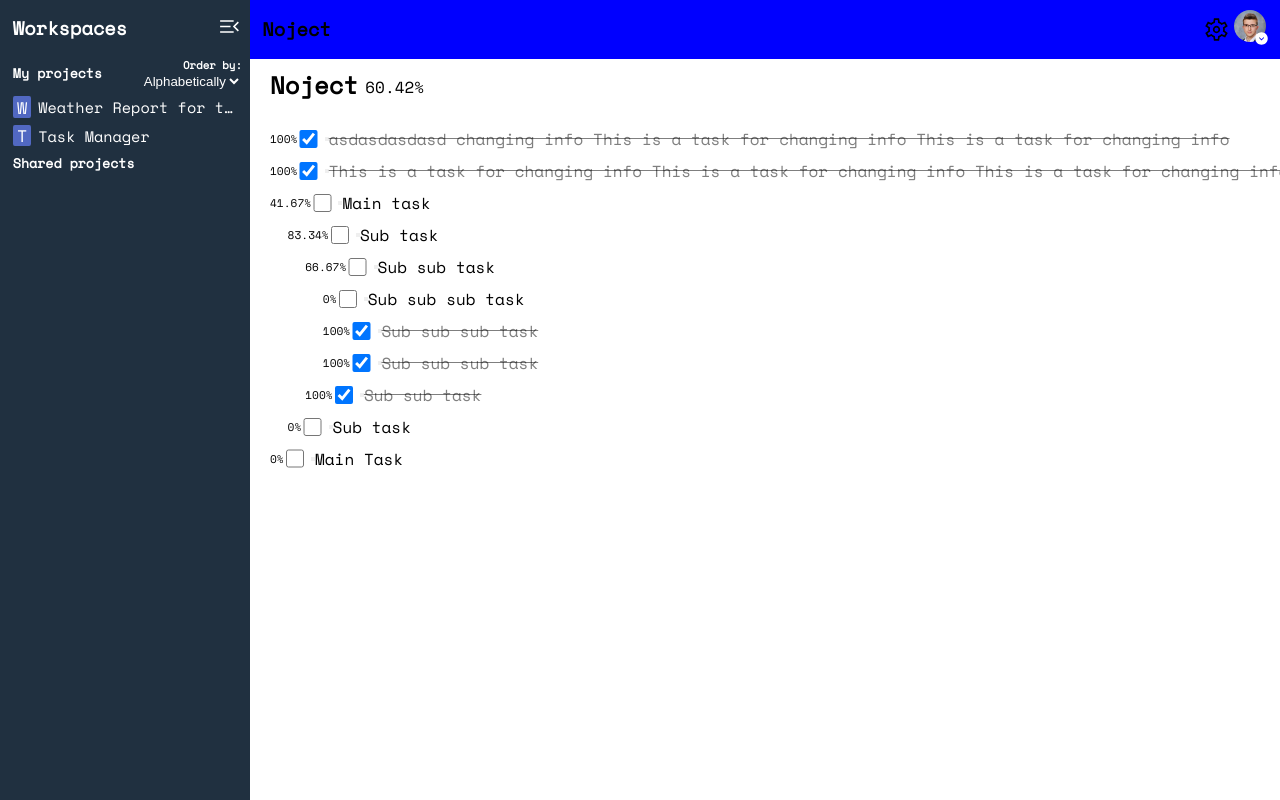
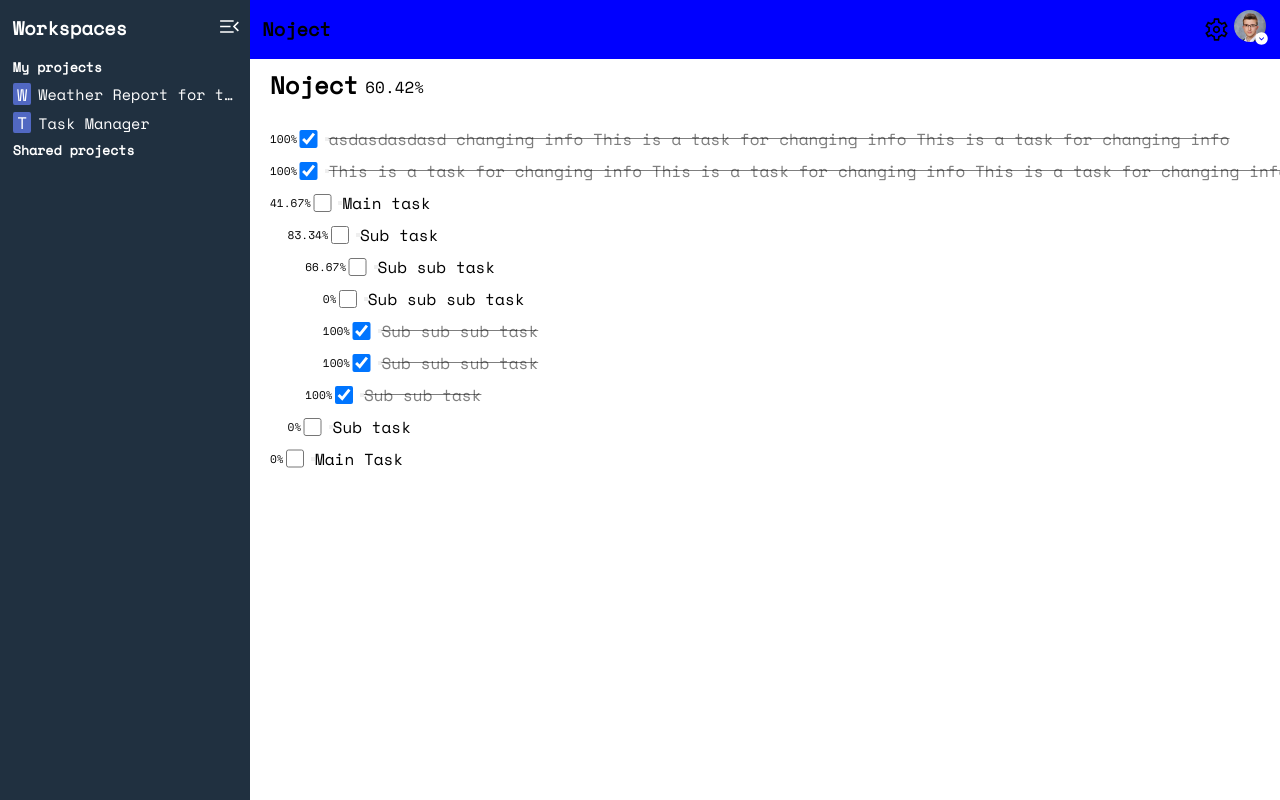
Before and after one commit to ivankrstev/noject, a Next.js app in the folder client/: page /dashboard in a window 1280 px wide. Built offline with nearby package versions, Linux system fonts and the light colour scheme.

Commit message:
Deleted custom ordering projects

```diff
--- a/client/components/Sidebar.js
+++ b/client/components/Sidebar.js
@@ -16,14 +16,6 @@ export default function Sidebar(props) {
       </div>
       <div className={styles.myProjHeader}>
         <h5>My projects</h5>
-        <div className={styles.orderMyProj}>
-          <h6>Order by:</h6>
-          <select onChange={(e) => console.log(e.target.value)}>
-            <option value='Alphabetically'>Alphabetically</option>
-            <option value='Creation Date'>Creation Date</option>
-            <option value='Modification Date'>Modification Date</option>
-          </select>
-        </div>
       </div>
       <div id='p1' className={styles.sidebarProjectItem} title='Weather Report for the cast'>
         <div className={styles.sidebarProjectSquare}>W</div>
--- a/client/styles/Sidebar.module.css
+++ b/client/styles/Sidebar.module.css
@@ -30,24 +30,6 @@
   display: flex;
   justify-content: space-between;
   align-items: center;
-}
-.orderMyProj {
-  display: flex;
-  flex-direction: column;
-  align-items: flex-end;
-}
-.orderMyProj select {
-  background-color: transparent;
-  border: 0;
-  color: #fff;
-  text-align: right;
-}
-.orderMyProj option {
-  background-color: #203040;
-}
-.orderMyProj select:focus {
-  border: 0;
-  outline: 0;
 }
 .sidebarProjectItem {
   display: flex;
```
